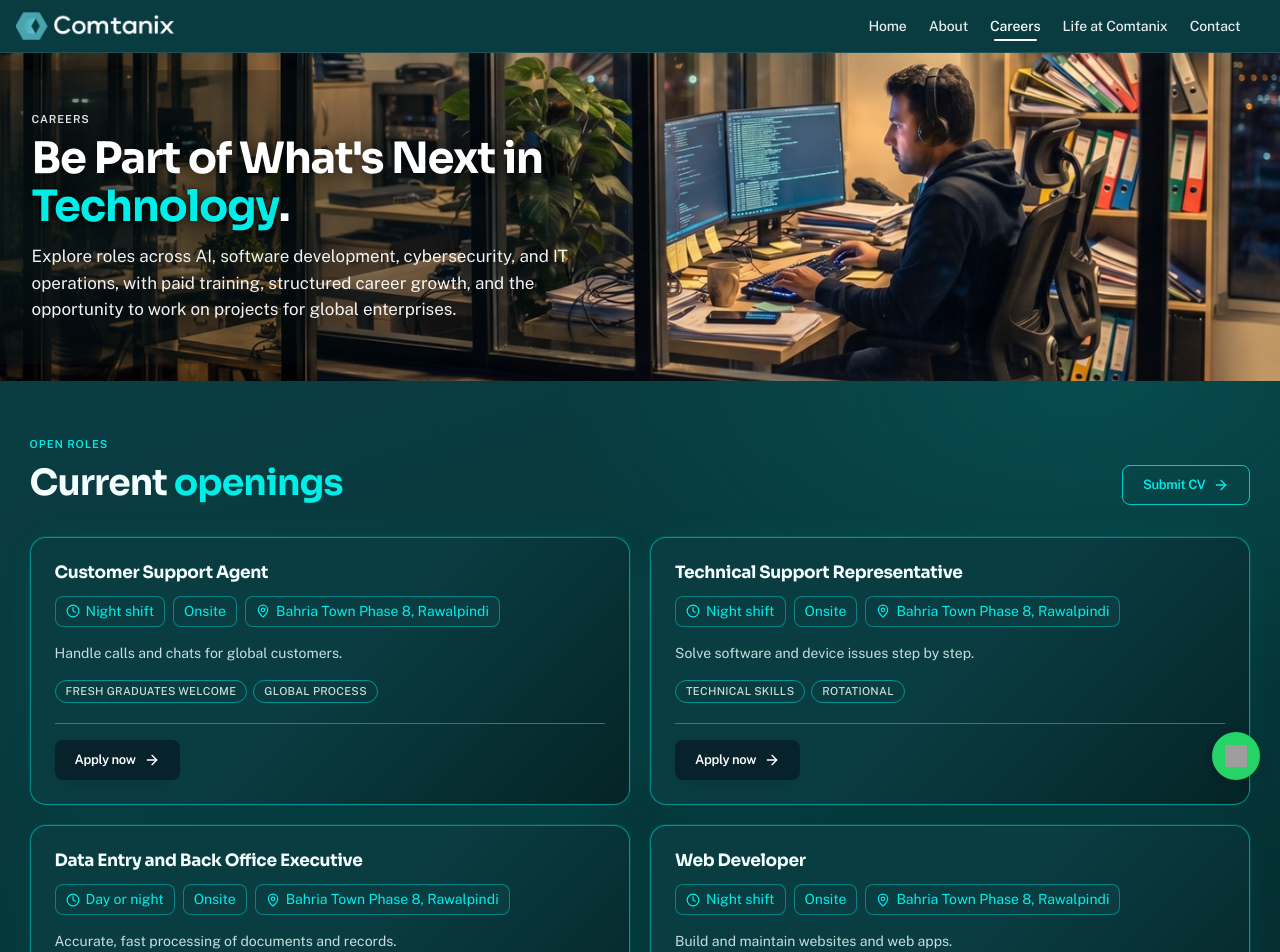
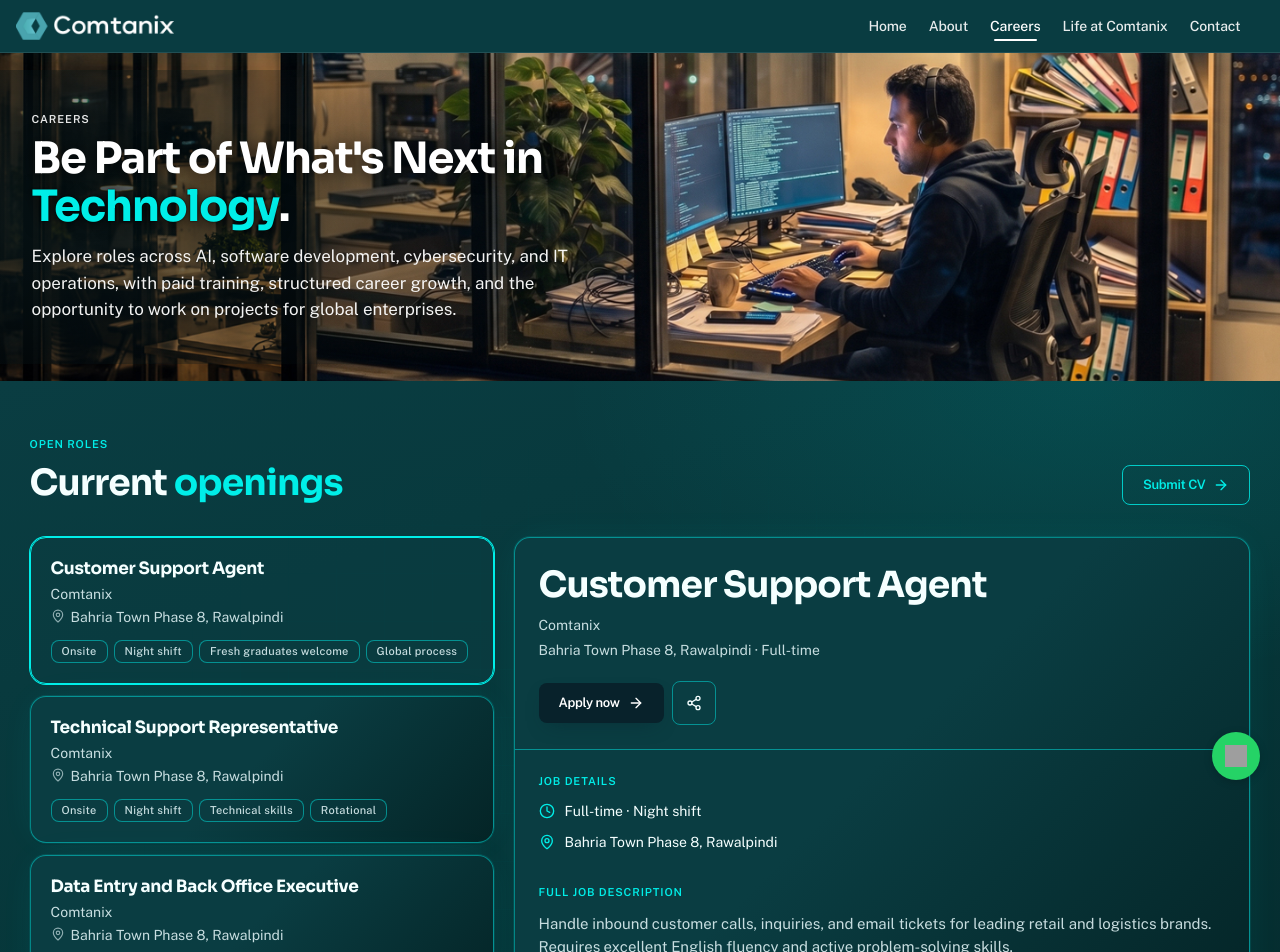
Before and after one commit to adnanhayat531/comtanixcareers, a Next.js app: page /careers in a window 1280 px wide. Shown: the top 952 px of the page. Built offline with nearby package versions, Linux system fonts and the light colour scheme; no server answers; grey boxes are pictures that could not be loaded.

Commit message:
Enhance Careers page by adding loading state for job openings using Suspense. Update OpeningsList component to include job details such as location, salary, and employment type. Refactor job display logic for improved clarity and user interaction.

```diff
--- a/src/app/careers/page.tsx
+++ b/src/app/careers/page.tsx
@@ -1,4 +1,5 @@
 import type { Metadata } from "next";
+import { Suspense } from "react";
 import { ArrowRight } from "lucide-react";
 import { FacilitiesBenefits } from "@/components/careers/FacilitiesBenefits";
 import { HowWeHire } from "@/components/careers/HowWeHire";
@@ -47,7 +48,10 @@ export default function CareersPage() {
         className="page-hero-banner w-full !aspect-[1440/369] !h-auto !min-h-0 !max-h-none max-sm:!min-h-[15rem] max-sm:!aspect-auto max-sm:!h-[min(34vh,15rem)]"
       />
 
-      <Section id="openings" className="site-dark-section scroll-mt-24 md:scroll-mt-28">
+      <Section
+        id="openings"
+        className="site-dark-section scroll-mt-24 md:scroll-mt-28"
+      >
         <Container>
           <div className="mb-6 flex flex-col gap-4 sm:mb-8 sm:flex-row sm:items-end sm:justify-between">
             <div className="min-w-0">
@@ -67,7 +71,13 @@ export default function CareersPage() {
             </Button>
           </div>
 
-          <OpeningsList />
+          <Suspense
+            fallback={
+              <div className="glass-card min-h-[28rem] animate-pulse rounded-[var(--radius-xl)]" />
+            }
+          >
+            <OpeningsList />
+          </Suspense>
         </Container>
       </Section>
 
--- a/src/components/apply/ApplyForm.tsx
+++ b/src/components/apply/ApplyForm.tsx
@@ -53,6 +53,10 @@ function fallbackRoles(): UiRole[] {
     slug: role.id,
     jobId: "",
     applicationDeadline: null as string | null,
+    location: "Bahria Town Phase 8, Rawalpindi",
+    salary: null as string | null,
+    employmentType: null as string | null,
+    department: null as string | null,
   }));
 }
 
--- a/src/components/careers/OpeningsList.tsx
+++ b/src/components/careers/OpeningsList.tsx
@@ -1,10 +1,23 @@
 "use client";
 
-import { useEffect, useState } from "react";
-import { ArrowRight, CalendarDays, Clock, MapPin } from "lucide-react";
+import { useEffect, useState, useCallback } from "react";
+import { useSearchParams } from "next/navigation";
+import {
+  ArrowLeft,
+  ArrowRight,
+  CalendarDays,
+  Clock,
+  Link2,
+  MapPin,
+  Share2,
+  Wallet,
+} from "lucide-react";
 import { Button } from "@/components/ui/Button";
 import { fetchJobs, jobToRole, type UiRole } from "@/lib/api";
+import { SITE } from "@/lib/config";
 import { ROLES } from "@/lib/data/roles";
+
+const DEFAULT_LOCATION = "Bahria Town Phase 8, Rawalpindi";
 
 function staticRoles(): UiRole[] {
   return ROLES.map((role) => ({
@@ -16,6 +29,10 @@ function staticRoles(): UiRole[] {
     slug: role.id,
     jobId: "",
     applicationDeadline: null as string | null,
+    location: DEFAULT_LOCATION,
+    salary: null as string | null,
+    employmentType: null as string | null,
+    department: null as string | null,
   }));
 }
 
@@ -30,10 +47,44 @@ function formatDeadline(value: string | null | undefined) {
   });
 }
 
+function shiftLabel(tags: string[]) {
+  return tags.find((t) => /night|day|shift/i.test(t)) ?? "Night shift";
+}
+
 function displayTags(tags: string[]) {
-  return tags
-    .filter((t) => !/night\s*shift/i.test(t))
-    .slice(0, 3);
+  return tags.filter((t) => !/night\s*shift/i.test(t)).slice(0, 3);
+}
+
+function roleCapsules(role: UiRole) {
+  const caps: string[] = [];
+  if (role.salary) caps.push(role.salary);
+  if (role.employmentType) caps.push(role.employmentType);
+  else caps.push("Onsite");
+  const shift = shiftLabel(role.tags);
+  if (shift && !caps.some((c) => c.toLowerCase() === shift.toLowerCase())) {
+    caps.push(shift);
+  }
+  for (const t of displayTags(role.tags)) {
+    if (caps.length >= 4) break;
+    if (!caps.some((c) => c.toLowerCase() === t.toLowerCase())) caps.push(t);
+  }
+  return caps;
+}
+
+function descriptionParagraphs(text: string) {
+  return text
+    .split(/\n{2,}/)
+    .map((p) => p.trim())
+    .filter(Boolean);
+}
+
+function syncJobQuery(slug: string) {
+  if (typeof window === "undefined") return;
+  const url = new URL(window.location.href);
+  if (url.searchParams.get("job") === slug) return;
+  url.searchParams.set("job", slug);
+  // Keep existing hash; never inject #openings here — that can jump/freeze scroll.
+  window.history.replaceState(null, "", `${url.pathname}${url.search}${url.hash}`);
 }
 
 function OpeningsEmpty() {
@@ -53,49 +104,165 @@ function OpeningsEmpty() {
   );
 }
 
-function OpeningsGrid({ roles }: { roles: UiRole[] }) {
-  return (
-    <ul className="grid grid-cols-1 gap-4 lg:grid-cols-2 lg:gap-5">
-      {roles.map((role) => {
-        const shift =
-          role.tags.find((t) => /night/i.test(t)) ?? "Night shift";
-        const deadline = formatDeadline(role.applicationDeadline);
-        const tags = displayTags(role.tags);
-        const blurb = role.summary || role.detail;
+function JobCard({
+  role,
+  selected,
+  onSelect,
+}: {
+  role: UiRole;
+  selected: boolean;
+  onSelect: () => void;
+}) {
+  const capsules = roleCapsules(role);
+  const location = role.location || DEFAULT_LOCATION;
 
   return (
-          <li key={role.id}>
-            <article className="glass-card card-lift flex h-full flex-col rounded-[var(--radius-xl)] p-5 sm:p-6">
-              <div className="min-w-0 flex-1">
-                <h2 className="type-h3 text-balance text-ink">{role.title}</h2>
+    <button
+      type="button"
+      onClick={onSelect}
+      aria-pressed={selected}
+      className={`w-full rounded-[var(--radius-xl)] border p-4 text-left transition-[border-color,background-color,box-shadow] sm:p-5 ${
+        selected
+          ? "border-brand bg-tint/60 shadow-[0_0_0_1px_var(--color-brand)]"
+          : "glass-card border-line hover:border-brand/50"
+      }`}
+    >
+      <h3 className="type-h3 text-balance text-ink">{role.title}</h3>
+      <p className="type-meta mt-1 text-muted">{SITE.name}</p>
+      <p className="type-meta mt-0.5 flex items-start gap-1.5 text-muted">
+        <MapPin className="mt-0.5 h-3.5 w-3.5 shrink-0 opacity-70" aria-hidden />
+        <span>{location}</span>
+      </p>
+      {capsules.length ? (
+        <ul className="mt-3 flex flex-wrap gap-1.5">
+          {capsules.map((c) => (
+            <li
+              key={c}
+              className="rounded-[var(--radius-md)] border border-line bg-surface/40 px-2.5 py-0.5 text-[11px] font-medium tracking-wide text-muted"
+            >
+              {c}
+            </li>
+          ))}
+        </ul>
+      ) : null}
+    </button>
+  );
+}
 
-                <ul className="mt-3 flex flex-wrap gap-2">
-                  <li className="inline-flex items-center gap-1.5 rounded-[var(--radius-md)] border border-brand/40 bg-tint px-2.5 py-1 type-meta text-brand">
-                    <Clock className="h-3.5 w-3.5 shrink-0" aria-hidden />
-                    {shift}
+function JobDetail({
+  role,
+  onBack,
+}: {
+  role: UiRole;
+  onBack?: () => void;
+}) {
+  const [copied, setCopied] = useState(false);
+  const location = role.location || DEFAULT_LOCATION;
+  const deadline = formatDeadline(role.applicationDeadline);
+  const shift = shiftLabel(role.tags);
+  const employment = role.employmentType || "Full-time";
+  const paragraphs = descriptionParagraphs(role.detail || role.summary);
+  const metaLine = [location, role.salary, employment].filter(Boolean).join(" · ");
+
+  const share = useCallback(async () => {
+    const url = new URL(window.location.href);
+    url.searchParams.set("job", role.slug);
+    url.hash = "openings";
+    const href = url.toString();
+    try {
+      if (navigator.share) {
+        await navigator.share({ title: role.title, url: href });
+        return;
+      }
+    } catch {
+      /* fall through to clipboard */
+    }
+    try {
+      await navigator.clipboard.writeText(href);
+      setCopied(true);
+      window.setTimeout(() => setCopied(false), 2000);
+    } catch {
+      /* ignore */
+    }
+  }, [role.slug, role.title]);
+
+  return (
+    <article className="glass-card flex flex-col rounded-[var(--radius-xl)] border border-line">
+      <div className="border-b border-line p-5 sm:p-6">
+        <button
+          type="button"
+          onClick={onBack}
+          className="mb-4 inline-flex items-center gap-1.5 type-meta text-brand transition-opacity hover:opacity-80 lg:hidden"
+        >
+          <ArrowLeft className="h-4 w-4" aria-hidden />
+          Back to openings
+        </button>
+
+        <h2 className="type-h2 text-balance text-ink">{role.title}</h2>
+        <p className="type-meta mt-2 text-muted">{SITE.name}</p>
+        <p className="type-meta mt-1 text-muted">{metaLine}</p>
+
+        <div className="mt-5 flex flex-wrap items-center gap-2">
+          <Button
+            href={`/apply?role=${encodeURIComponent(role.title)}`}
+            className="w-full sm:w-auto"
+          >
+            Apply now <ArrowRight className="h-4 w-4" aria-hidden />
+          </Button>
+          <button
+            type="button"
+            onClick={share}
+            className="inline-flex h-11 w-11 items-center justify-center rounded-[var(--radius-md)] border border-line text-ink transition-colors hover:border-brand hover:text-brand"
+            aria-label={copied ? "Link copied" : "Share job"}
+            title={copied ? "Link copied" : "Share"}
+          >
+            {copied ? (
+              <Link2 className="h-4 w-4" aria-hidden />
+            ) : (
+              <Share2 className="h-4 w-4" aria-hidden />
+            )}
+          </button>
+        </div>
+      </div>
+
+      <div className="p-5 sm:p-6">
+        <h3 className="type-eyebrow text-brand">Job details</h3>
+        <ul className="mt-3 space-y-2.5">
+          {role.salary ? (
+            <li className="flex items-center gap-2.5 type-meta text-ink">
+              <Wallet className="h-4 w-4 shrink-0 text-brand" aria-hidden />
+              {role.salary}
             </li>
-                  <li className="inline-flex items-center gap-1.5 rounded-[var(--radius-md)] border border-brand/40 bg-tint px-2.5 py-1 type-meta text-brand">
-                    Onsite
+          ) : null}
+          <li className="flex items-center gap-2.5 type-meta text-ink">
+            <Clock className="h-4 w-4 shrink-0 text-brand" aria-hidden />
+            {employment}
+            {shift ? ` · ${shift}` : ""}
           </li>
-                  <li className="inline-flex items-center gap-1.5 rounded-[var(--radius-md)] border border-brand/40 bg-tint px-2.5 py-1 type-meta text-brand">
-                    <MapPin className="h-3.5 w-3.5 shrink-0" aria-hidden />
-                    Bahria Town Phase 8, Rawalpindi
+          <li className="flex items-center gap-2.5 type-meta text-ink">
+            <MapPin className="h-4 w-4 shrink-0 text-brand" aria-hidden />
+            {location}
           </li>
           {deadline ? (
-                    <li className="inline-flex items-center gap-1.5 rounded-[var(--radius-md)] border border-brand/40 bg-tint px-2.5 py-1 type-meta text-brand">
-                      <CalendarDays className="h-3.5 w-3.5 shrink-0" aria-hidden />
+            <li className="flex items-center gap-2.5 type-meta text-ink">
+              <CalendarDays className="h-4 w-4 shrink-0 text-brand" aria-hidden />
               Apply by {deadline}
             </li>
           ) : null}
         </ul>
 
-                <p className="type-meta mt-4 line-clamp-3 text-muted">
-                  {blurb}
+        <h3 className="type-eyebrow mt-8 text-brand">Full job description</h3>
+        <div className="mt-3 space-y-3">
+          {paragraphs.map((p, i) => (
+            <p key={i} className="type-body whitespace-pre-line text-muted">
+              {p}
             </p>
+          ))}
+        </div>
 
-                {tags.length ? (
-                  <div className="mt-4 flex flex-wrap gap-1.5">
-                    {tags.map((t) => (
+        {role.tags.length ? (
+          <div className="mt-6 flex flex-wrap gap-1.5">
+            {role.tags.map((t) => (
               <span
                 key={t}
                 className="rounded-full border border-line px-2.5 py-0.5 text-[11px] font-medium tracking-wide text-muted uppercase"
@@ -106,20 +273,74 @@ function OpeningsGrid({ roles }: { roles: UiRole[] }) {
           </div>
         ) : null}
       </div>
+    </article>
+  );
+}
 
-              <div className="mt-5 border-t border-line pt-4">
-                <Button
-                  href={`/apply?role=${encodeURIComponent(role.title)}`}
-                  className="w-full sm:w-auto"
+function OpeningsBoard({ roles }: { roles: UiRole[] }) {
+  const searchParams = useSearchParams();
+  const jobParam = searchParams.get("job");
+
+  const initialSlug =
+    (jobParam && roles.find((r) => r.slug === jobParam)?.slug) ||
+    roles[0]?.slug ||
+    "";
+
+  const [selectedSlug, setSelectedSlug] = useState(initialSlug);
+  const [mobileDetail, setMobileDetail] = useState(Boolean(jobParam));
+
+  useEffect(() => {
+    if (!roles.length) return;
+    const fromUrl = jobParam && roles.find((r) => r.slug === jobParam);
+    if (fromUrl) {
+      setSelectedSlug(fromUrl.slug);
+      return;
+    }
+    setSelectedSlug((prev) =>
+      roles.some((r) => r.slug === prev) ? prev : roles[0].slug,
+    );
+  }, [roles, jobParam]);
+
+  const selected =
+    roles.find((r) => r.slug === selectedSlug) ?? roles[0] ?? null;
+
+  const selectRole = (slug: string, openMobile = true) => {
+    setSelectedSlug(slug);
+    syncJobQuery(slug);
+    if (openMobile) setMobileDetail(true);
+  };
+
+  if (!selected) return null;
+
+  return (
+    <div className="lg:grid lg:grid-cols-[minmax(0,38%)_minmax(0,62%)] lg:items-start lg:gap-5">
+      {/* List — no nested overflow; page scroll only (avoids wheel trap / hang) */}
+      <div className={mobileDetail ? "hidden lg:block" : "block"}>
+        <ul className="flex flex-col gap-3">
+          {roles.map((role) => (
+            <li key={role.id}>
+              <JobCard
+                role={role}
+                selected={role.slug === selected.slug}
+                onSelect={() => selectRole(role.slug)}
+              />
+            </li>
+          ))}
+        </ul>
+      </div>
+
+      {/* Detail sticks while scrolling the list; height follows content */}
+      <div
+        className={`${
+          mobileDetail ? "block" : "hidden lg:block"
+        } lg:sticky lg:top-24 lg:self-start`}
       >
-                  Apply now <ArrowRight className="h-4 w-4" aria-hidden />
-                </Button>
+        <JobDetail
+          role={selected}
+          onBack={() => setMobileDetail(false)}
+        />
       </div>
-            </article>
-          </li>
-        );
-      })}
-    </ul>
+    </div>
   );
 }
 
@@ -148,5 +369,5 @@ export function OpeningsList() {
   }, []);
 
   if (!roles.length) return <OpeningsEmpty />;
-  return <OpeningsGrid roles={roles} />;
+  return <OpeningsBoard roles={roles} />;
 }
--- a/src/lib/api.ts
+++ b/src/lib/api.ts
@@ -49,6 +49,10 @@ export function jobToRole(job: ApiJob) {
     slug: job.slug,
     jobId: job.id,
     applicationDeadline: job.application_deadline ?? null,
+    location: job.location?.trim() || "Bahria Town Phase 8, Rawalpindi",
+    salary: job.salary?.trim() || null,
+    employmentType: job.employment_type?.trim() || null,
+    department: job.department?.trim() || null,
   };
 }
 
```
Lines whose indentation alone changed are shown as unchanged.
